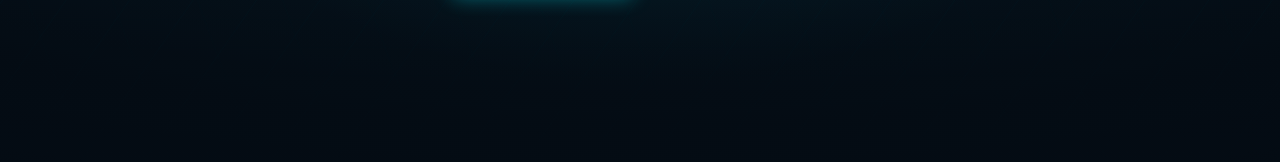
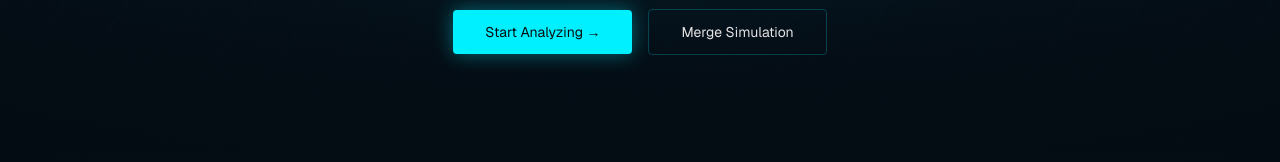
Before and after one commit to Keerthana-G-Pillai/Verdict, a Next.js app: page / in a window 1280 px wide. Shown: the part 541-703 px from the top of the page. Built offline with nearby package versions, Linux system fonts and the light colour scheme; no server answers.

Commit message:
Generating commit message ⠇

```diff
--- a/src/components/landing/LandingHero.tsx
+++ b/src/components/landing/LandingHero.tsx
@@ -78,15 +78,15 @@
           <defs>
             {/* Primary diagonal lines at 35° */}
             <pattern id="diag-a" x="0" y="0" width="52" height="52" patternUnits="userSpaceOnUse" patternTransform="rotate(35)">
-              <line x1="0" y1="0" x2="0" y2="52" stroke="rgba(0,200,220,0.11)" strokeWidth="0.75" />
+              <line x1="0" y1="0" x2="0" y2="52" stroke="rgba(13,154,170,0.22)" strokeWidth="0.75" />
             </pattern>
             {/* Counter-diagonal lines at -20° — creates a crosshatch */}
             <pattern id="diag-b" x="0" y="0" width="80" height="80" patternUnits="userSpaceOnUse" patternTransform="rotate(-20)">
-              <line x1="0" y1="0" x2="0" y2="80" stroke="rgba(0,220,240,0.07)" strokeWidth="0.6" />
+              <line x1="0" y1="0" x2="0" y2="80" stroke="rgba(13,154,170,0.14)" strokeWidth="0.6" />
             </pattern>
             {/* Subtle horizontal lines */}
             <pattern id="h-scan" x="0" y="0" width="1" height="28" patternUnits="userSpaceOnUse">
-              <line x1="0" y1="0" x2="9999" y2="0" stroke="rgba(0,190,210,0.045)" strokeWidth="0.5" />
+              <line x1="0" y1="0" x2="9999" y2="0" stroke="rgba(13,154,170,0.09)" strokeWidth="0.5" />
             </pattern>
             {/* Vertical vignette mask — full coverage top, fades at bottom */}
             <linearGradient id="vmask" x1="0" y1="0" x2="0" y2="1">
@@ -198,35 +198,6 @@
             </Link>
           </div>
 
-          {/* Floating stat cards */}
-          <div
-            className="hidden sm:flex items-center gap-4 mt-14 animate-fade-in-up"
-            style={{ animationDelay: "0.6s", opacity: 0 }}
-          >
-            {[
-              { value: "4-agent", label: "adversarial pipeline", icon: "hub" },
-              { value: "< 15s", label: "avg. analysis time", icon: "timer" },
-              { value: "Static + AI", label: "dual evidence layer", icon: "layers" },
-            ].map((stat) => (
-              <div
-                key={stat.label}
-                className="flex items-center gap-3 px-4 py-3 rounded-lg"
-                style={{
-                  backgroundColor: "rgba(0,240,255,0.04)",
-                  border: "1px solid rgba(0,240,255,0.14)",
-                  backdropFilter: "blur(10px)",
-                }}
-              >
-                <span className="material-symbols-outlined" style={{ fontSize: "16px", color: "#00f0ff" }}>
-                  {stat.icon}
-                </span>
-                <div className="text-left">
-                  <div className="font-bold text-on-surface" style={{ fontSize: "13px", lineHeight: 1.2 }}>{stat.value}</div>
-                  <div style={{ fontSize: "10px", color: "rgba(180,195,200,0.6)", fontFamily: "var(--font-mono)", letterSpacing: "0.04em" }}>{stat.label}</div>
-                </div>
-              </div>
-            ))}
-          </div>
         </div>
 
         {/* Scroll indicator */}
```
